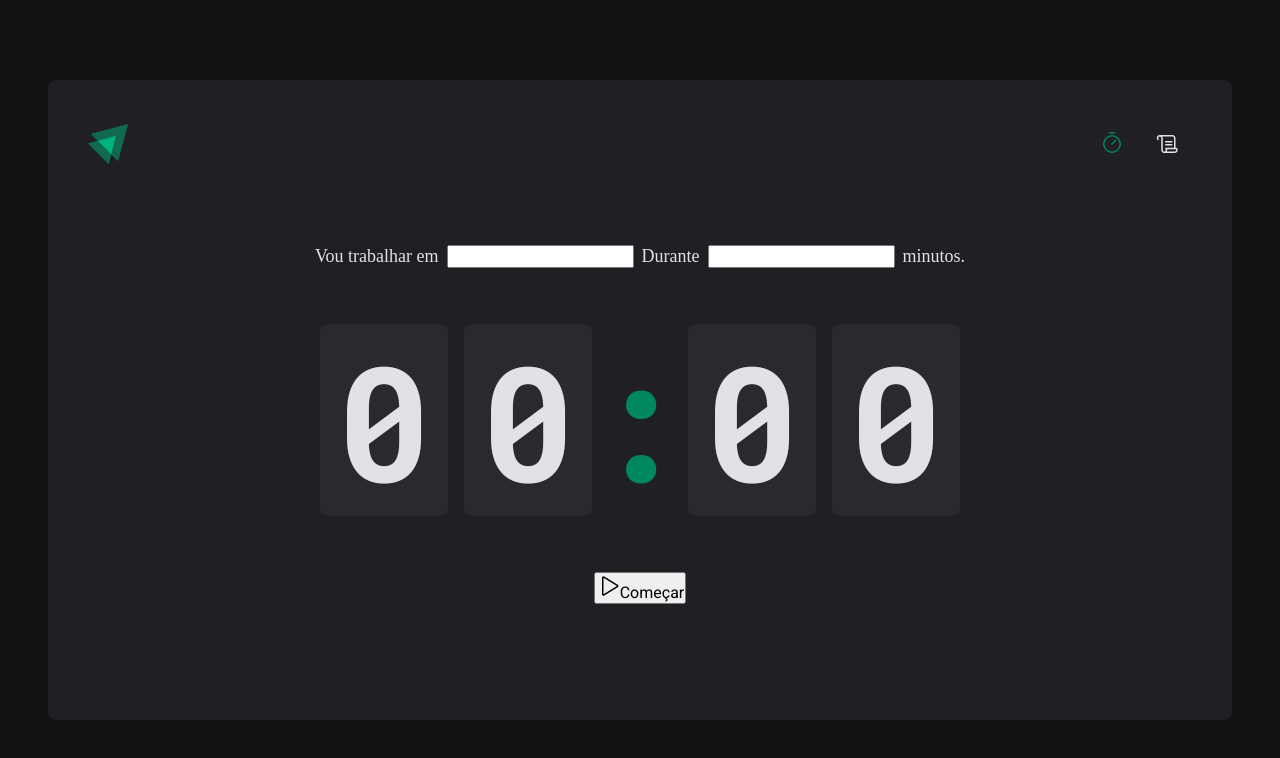
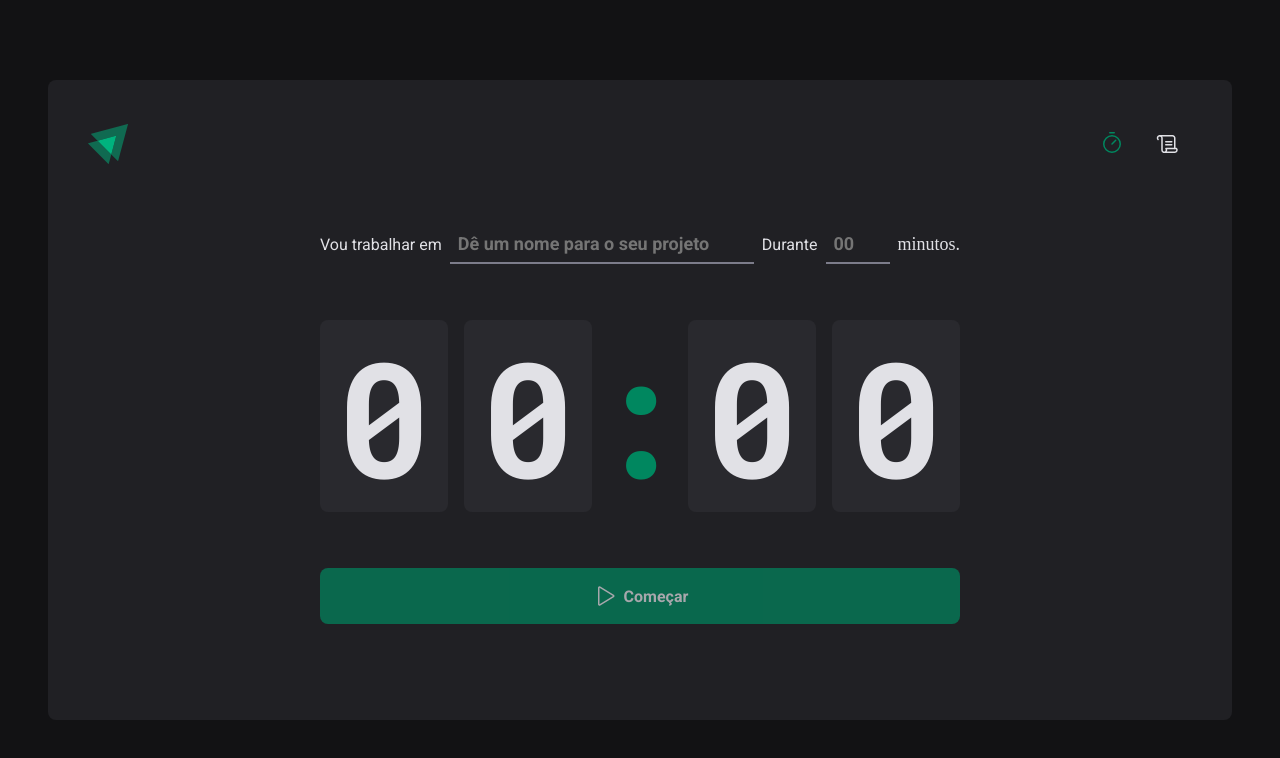
Before and after one commit to MarcosVOS/timer-pomodoro, a React (Vite) app: page / in a window 1280 px wide. Shown: the top 758 px of the page. Built offline with nearby package versions, Linux system fonts and the light colour scheme.

Commit message:
finished page home

```diff
--- a/src/pages/Home/index.tsx
+++ b/src/pages/Home/index.tsx
@@ -3,7 +3,10 @@
   CountdownContainer,
   FormContainer,
   HomeContainer,
+  MinutesAmountInput,
   Separator,
+  StartCountdownButton,
+  TaskInput,
 } from './styles'
 
 export function Home() {
@@ -12,10 +15,29 @@
       <form action="">
         <FormContainer>
           <label htmlFor="task">Vou trabalhar em</label>
-          <input type="text" id="task" />
+          <TaskInput
+            type="text"
+            id="task"
+            list="task-suggetions"
+            placeholder="Dê um nome para o seu projeto"
+          />
+
+          <datalist id="task-suggetions">
+            <option value="Projteto 1" />
+            <option value="Projteto 2" />
+            <option value="Projteto 3" />
+            <option value="Banana" />
+          </datalist>
 
           <label htmlFor="minutesAmount">Durante</label>
-          <input type="text" id="minutesAmount" />
+          <MinutesAmountInput
+            type="number"
+            id="minutesAmount"
+            placeholder="00"
+            step={5}
+            min={5}
+            max={60}
+          />
 
           <span>minutos.</span>
         </FormContainer>
@@ -28,10 +50,10 @@
           <span>0</span>
         </CountdownContainer>
 
-        <button type="submit">
+        <StartCountdownButton disabled type="submit">
           <Play size={24} />
           Começar
-        </button>
+        </StartCountdownButton>
       </form>
     </HomeContainer>
   )
--- a/src/pages/Home/styles.ts
+++ b/src/pages/Home/styles.ts
@@ -28,6 +28,38 @@
   flex-wrap: wrap;
 `
 
+const BaseInput = styled.input`
+  background: transparent;
+  height: 2.5rem;
+  border: 0;
+  border-bottom: 2px solid ${(props) => props.theme['gray-500']};
+  font-weight: bold;
+  font-size: 1.125rem;
+  padding: 0 0.5rem;
+  color: ${(props) => props.theme['gray-100']};
+
+  &:focus {
+    box-shadow: none;
+    border-color: ${(props) => props.theme['green-500']};
+  }
+
+  ::placeholder {
+    color: ${(props) => props.theme['gray-500']};
+  }
+`
+
+export const TaskInput = styled(BaseInput)`
+  flex: 1;
+
+  &::-webkit-calendar-picker-indicator {
+    display: none !important;
+  }
+`
+
+export const MinutesAmountInput = styled(BaseInput)`
+  width: 4rem;
+`
+
 export const CountdownContainer = styled.div`
   font-family: 'Roboto Mono', monospace;
   font-size: 10rem;
@@ -54,3 +86,31 @@
   display: flex;
   justify-content: center;
 `
+
+export const StartCountdownButton = styled.button`
+  width: 100%;
+  border: 0;
+  padding: 1rem;
+  border-radius: 8px;
+
+  display: flex;
+  align-items: center;
+  justify-content: center;
+
+  gap: 0.5rem;
+  font-weight: bold;
+
+  cursor: pointer;
+
+  background: ${(props) => props.theme['green-500']};
+  color: ${(props) => props.theme['gray-100']};
+
+  &:disabled {
+    opacity: 0.7;
+    cursor: not-allowed;
+  }
+
+  &:not(:disabled)hover {
+    background: ${(props) => props.theme['green-700']};
+  }
+`
--- a/src/styles/global.ts
+++ b/src/styles/global.ts
@@ -19,7 +19,7 @@
         -webkit-font-smoothing: antialiased
     }
 
-    body, input, textarea, button {
+    body, input, textarea, button, label {
         font-family: 'Roboto', sans-serif;
         font-weight: 400;
         font-size: 1rem;
```
